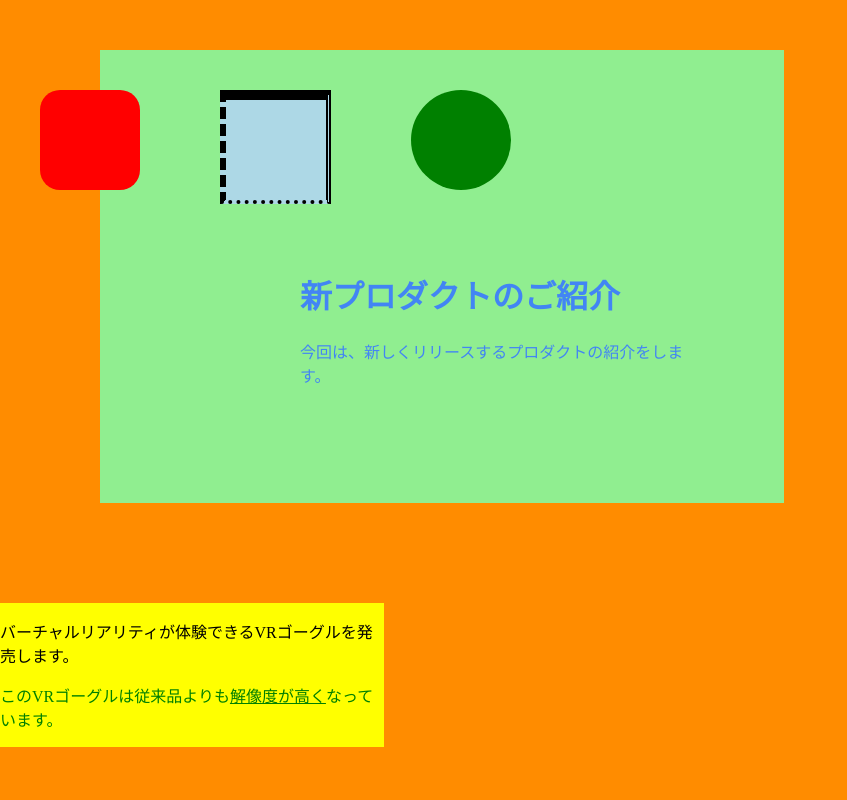
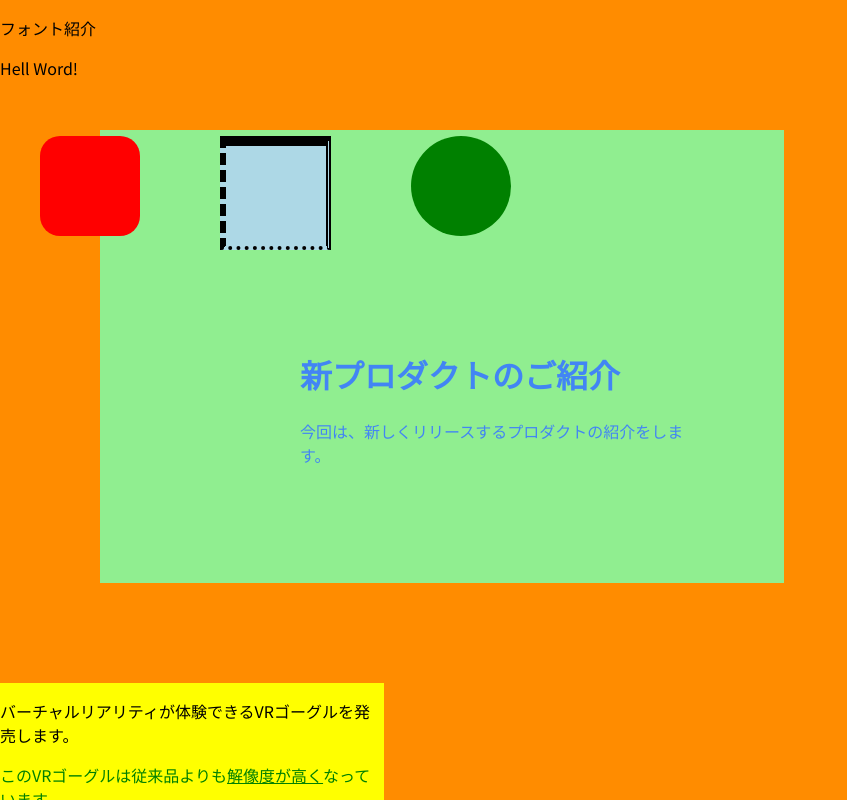
Before and after one commit to githubyosshi/webdev, a plain HTML site: page 2-css/webpage-with-style.html in a window 1280 px wide. Shown: the whole page, without its empty margins (0-847 px from the left). Drawn offline with Linux system fonts and the light colour scheme.

Commit message:
Font commit

```diff
--- a/2-css/webpage-with-style.html
+++ b/2-css/webpage-with-style.html
@@ -2,7 +2,12 @@
 <html>
 <head>
     <title>WebPage withvstyle</title>
+    <link href="https://fonts.googleapis.com/css?family=Noto+Sans+JP" rel="stylesheet">
     <style type="text/css">
+        p {
+            font-family: 'Noto Sans JP', sans-serif;
+        }
+
         #square-red {
             /* width: 100px;
             height: 100px; */
@@ -104,6 +109,10 @@
     </style>
 </head>
 <body>
+    <p>フォント紹介</p>
+    <p>Hell Word!</p>
+    <!-- font-family: "遊ゴシック",YuGothic,"ヒラギノ角ゴ Pro","Hiragino Kaku Gothic Pro","メイリオ","Merio",sans-serif,san-serif; -->
+
     <div id="square-red" class="square"></div>
     <div id="square-blue" class="square"></div>
     <div id="square-green" class="square"></div>
```
